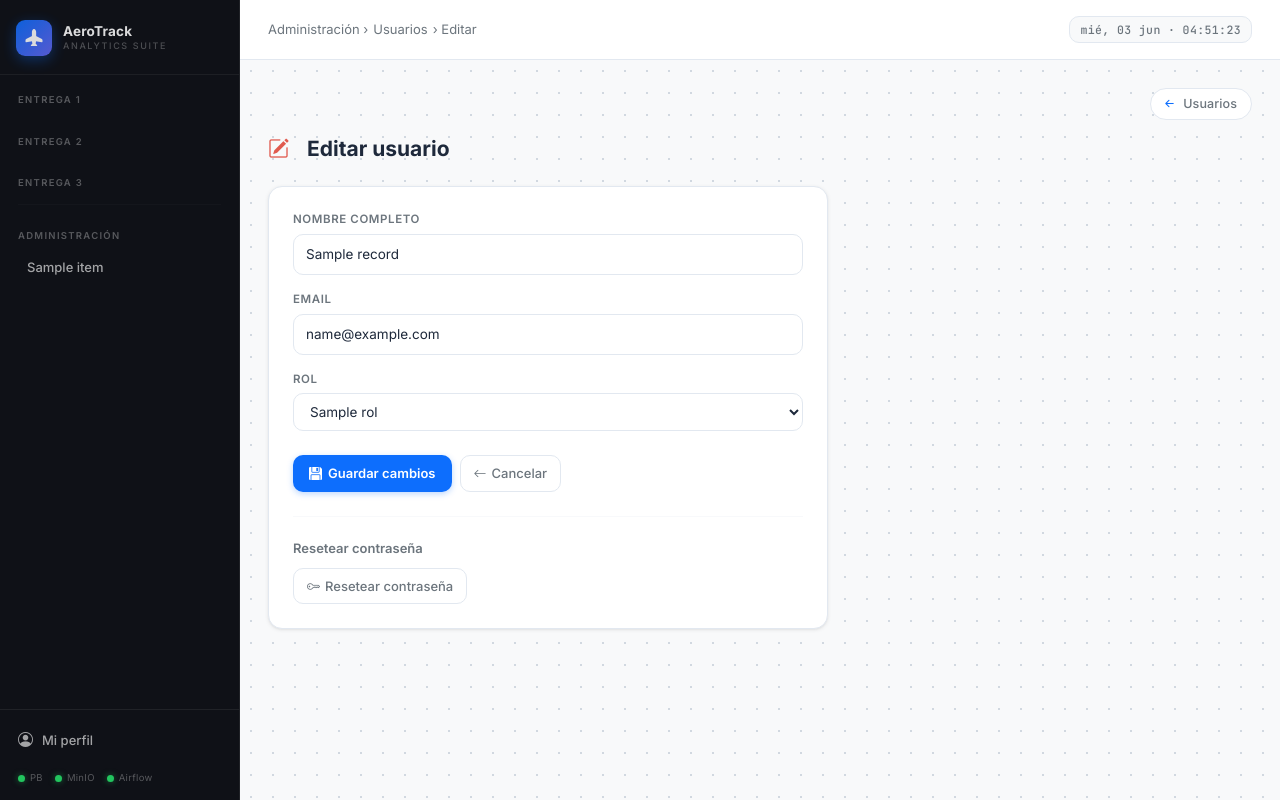
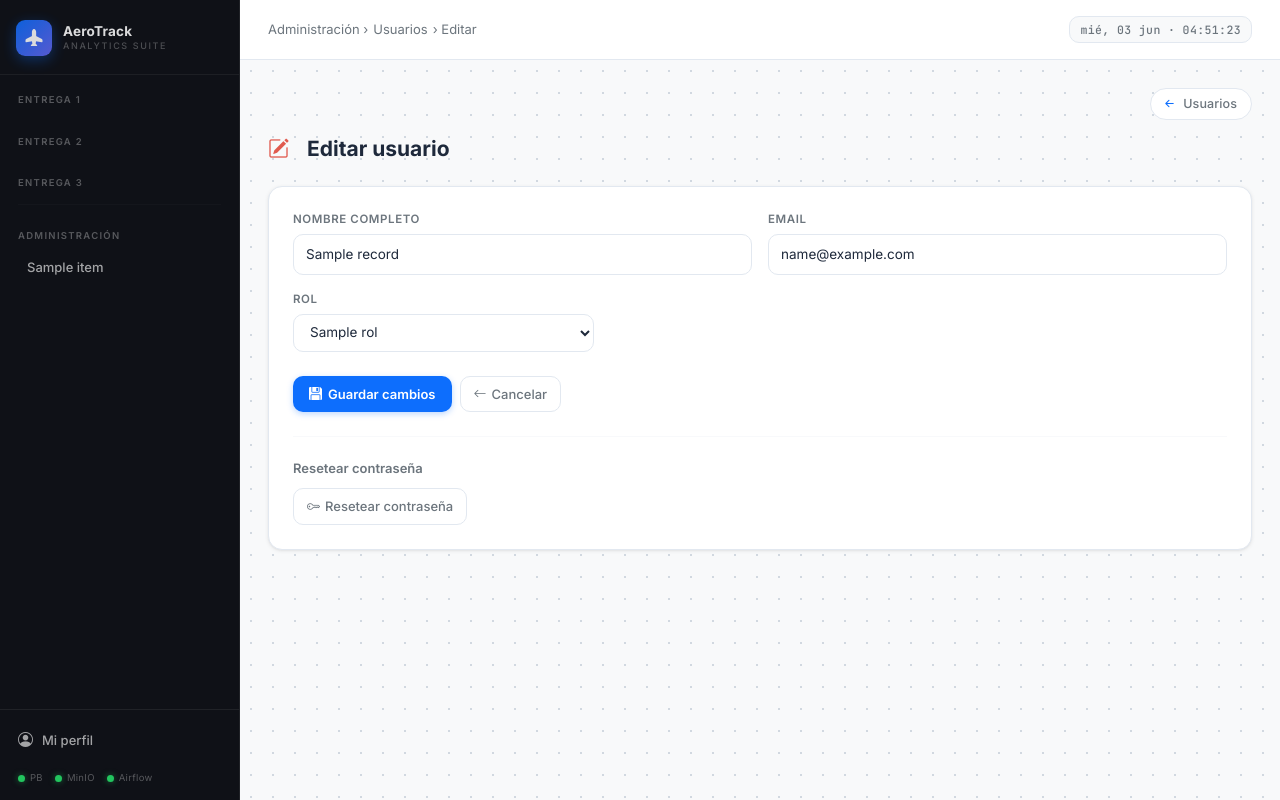
Before and after one commit to BelindaTZ/AeroTrack-Analytics-minio-elt, a Python web app: template app/seguridad/templates/usuarios/form.html in a window 1280 px wide. Run offline with Jinja, Linux system fonts and the light colour scheme; the template is opened without the code that fills it: most values are stand-ins (such as "Sample title", 1, 10 or a date in 2020).

Commit message:
docs: document full-page form layout convention and update templates
- Add comprehensive layout convention guide for full-page forms in tech.md
- Document rule: full-page forms use no max-width, modal forms unaffected
- Explain rationale: max-width on full-page cards leaves unbalanced right margin
- Reference implementation across three templates in convention documentation
- Remove inline max-width styles from form cards in roles, usuarios, and modelo_dimensional
- Refactor roles form to use grid layout with col-sm-6 for balanced field distribution
- Refactor usuarios form to use grid layout with col-sm-6 and col-sm-4 for three-field layout
- Refactor modelo_dimensional form to use full-width grid without max-width constraint
- Replace individual margin-bottom divs with row g-3 grid system for consistent spacing
- Update button container spacing with mt-4 class for improved visual hierarchy

```diff
--- a/app/modelo_dimensional/templates/modelo_dimensional/form_registro.html
+++ b/app/modelo_dimensional/templates/modelo_dimensional/form_registro.html
@@ -15,7 +15,7 @@
 
 {% if error %}<div class="flash-bar"><div class="flash-error"><i class="bi bi-exclamation-triangle-fill"></i> {{ error }}</div></div>{% endif %}
 
-<div class="at-card" style="max-width:720px">
+<div class="at-card">
   <form action="/modelo/{{ tabla }}/{% if modo == 'crear' %}nuevo{% else %}{{ pk_val }}/editar{% endif %}" method="post">
     <div class="row g-3">
       {% for col in columnas %}
--- a/app/seguridad/templates/usuarios/form.html
+++ b/app/seguridad/templates/usuarios/form.html
@@ -8,17 +8,18 @@
 
 {% if error %}<div class="flash-bar"><div class="flash-error"><i class="bi bi-exclamation-triangle-fill"></i> {{ error }}</div></div>{% endif %}
 
-<div class="at-card" style="max-width:560px">
+<div class="at-card">
   <form action="/auth/usuarios/{{ record.id }}" method="post">
-    <div style="margin-bottom:16px">
+    <div class="row g-3">
+      <div class="col-sm-6">
         <label class="form-label-at">Nombre completo</label>
         <input type="text" name="nombre" class="form-control-at" value="{{ record.nombre }}" required />
       </div>
-    <div style="margin-bottom:16px">
+      <div class="col-sm-6">
         <label class="form-label-at">Email</label>
         <input type="email" name="email" class="form-control-at" value="{{ record.email }}" required />
       </div>
-    <div style="margin-bottom:24px">
+      <div class="col-sm-4">
         <label class="form-label-at">Rol</label>
         <select name="rol_id" class="form-control-at" required>
           {% for rol in roles %}
@@ -26,7 +27,8 @@
           {% endfor %}
         </select>
       </div>
-    <div class="d-flex gap-2">
+    </div>
+    <div class="d-flex gap-2 mt-4">
       <button type="submit" class="btn-at-primary"><i class="bi bi-floppy-fill"></i> Guardar cambios</button>
       <a href="/auth/usuarios" class="btn-at-ghost"><i class="bi bi-arrow-left"></i> Cancelar</a>
     </div>
```
Also changed, not shown: app/seguridad/templates/roles/form.html (+11 -9 lines), .kiro/steering/tech.md. Lines whose indentation alone changed are shown as unchanged.
